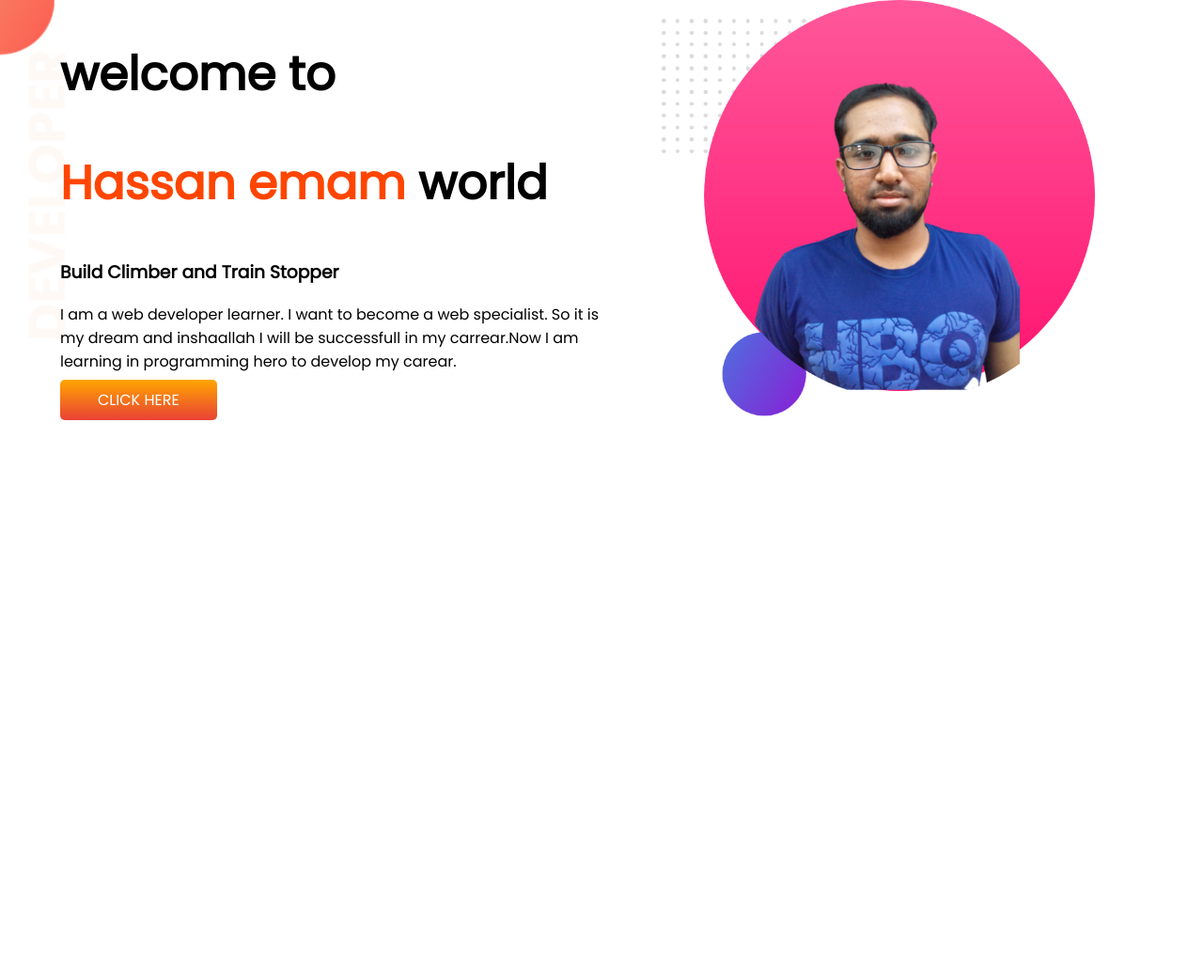
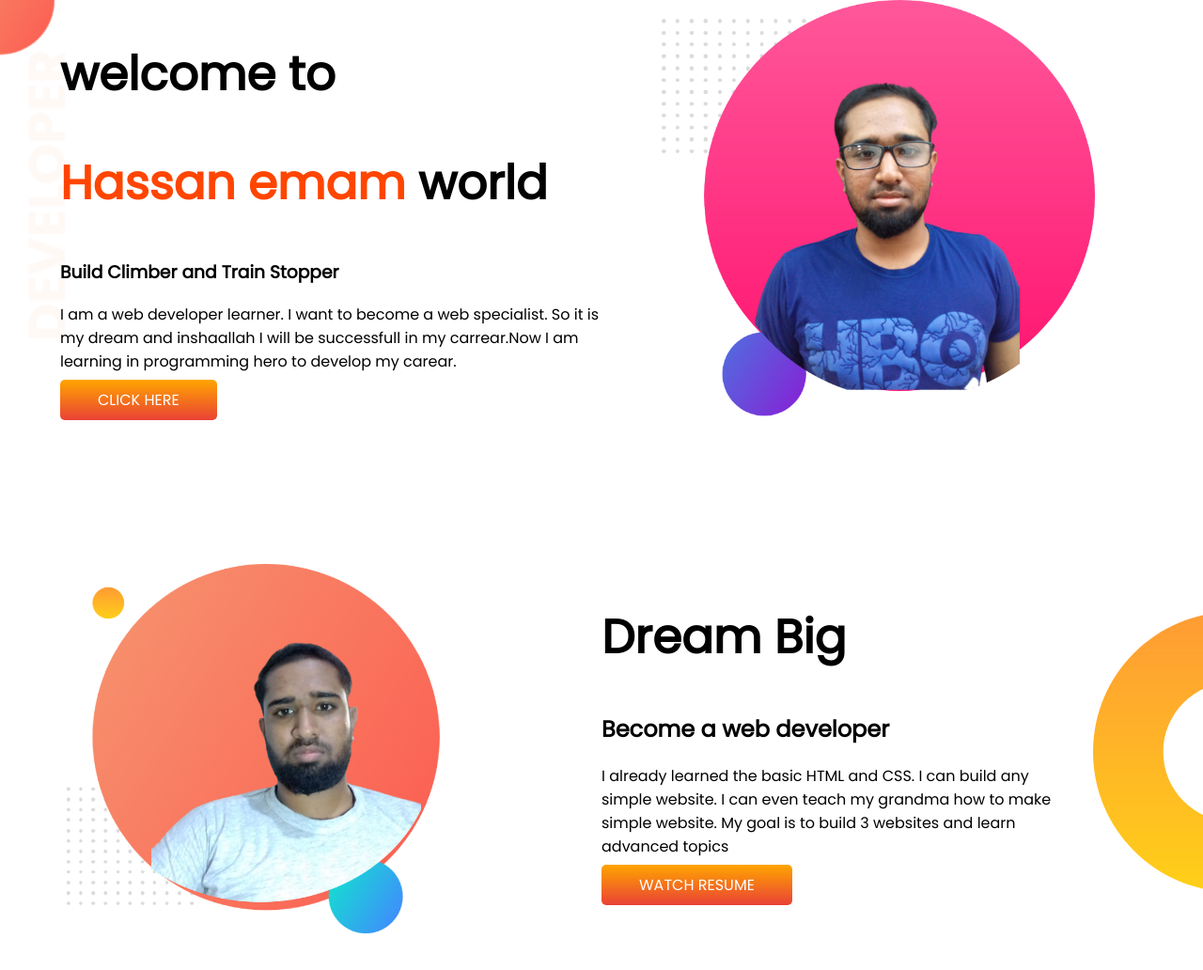
Before and after one commit to Emamhossain05/developer-portfolio, a plain HTML site: page index.html in a window 1280 px wide. Shown: the whole page at 94% size. Before the commit the page ends 800 px from the top, so only its background shows below. Drawn offline with Linux system fonts and the light colour scheme.

Commit message:
part 2nd complete

```diff
--- a/index.html
+++ b/index.html
@@ -28,6 +28,18 @@
             <img src="images/emm.png" alt="">
         </div>
     </section>
+    <section class="second-banner">
+        <div class="half-part">
+            <img src="images/emam02.png" alt="">
+        </div>
+        <div class="half-part br-p">
+            <h1>Dream Big</h1>
+            <h2>Become a web developer</h2>
+            <p>I already learned the basic HTML and CSS. I can build any simple website. I can even teach my grandma how
+                to make simple website. My goal is to build 3 websites and learn advanced topics</p>
+            <a class="btn-one" href="www.facebook.com" target="_blank">watch resume</a>
+        </div>
+    </section>
 
 
 </body>
--- a/style.css
+++ b/style.css
@@ -11,6 +11,7 @@
 }
 section{
     display: flex;
+    margin-bottom: 150px;
 }
 .banner-one{
     background-image: url(images/top-banner.png);
@@ -37,3 +38,11 @@
     font-weight: 700;
 
 }
+.second-banner{
+    background-image: url(images/dream-bg.png);
+    background-repeat: no-repeat;
+    background-position: right;
+}
+.br-p{
+    padding-right:10% ;
+}
```
Also changed, not shown: images/emam02.png (renamed from images/New Project.png).
